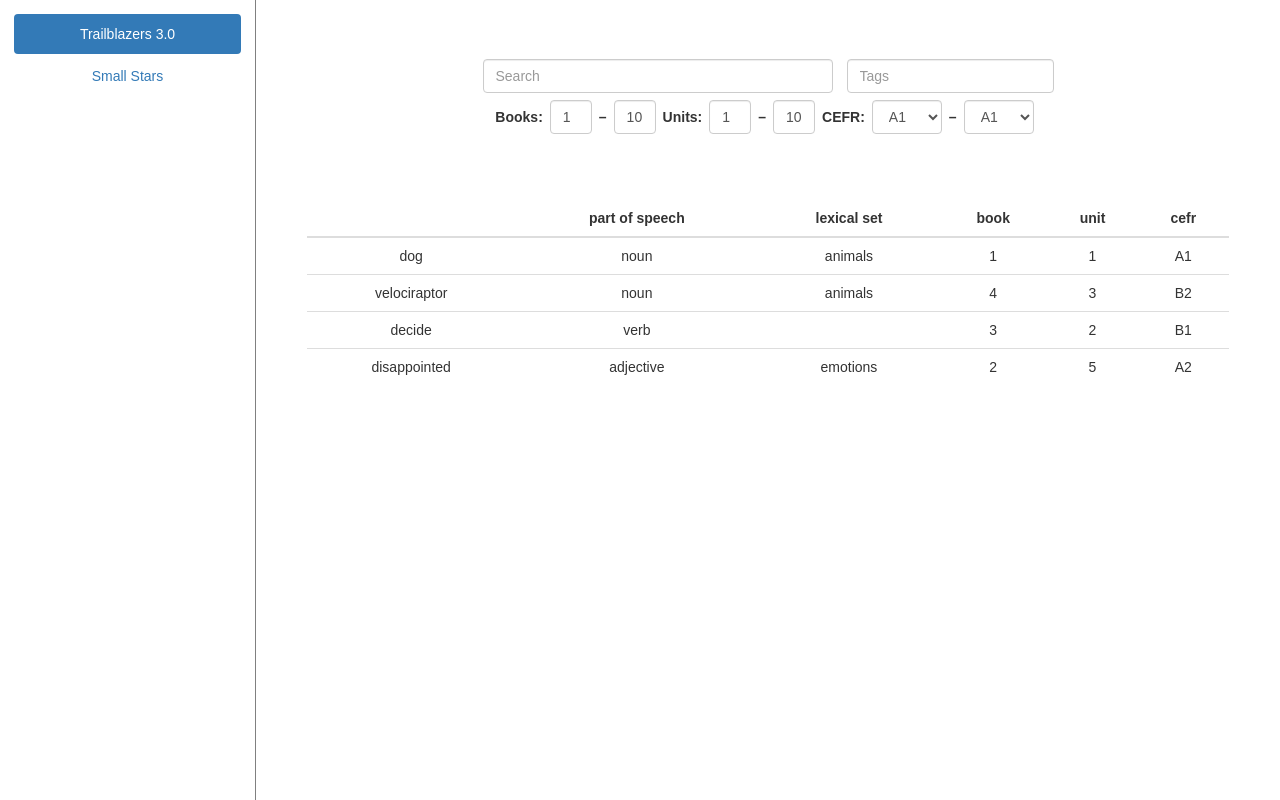
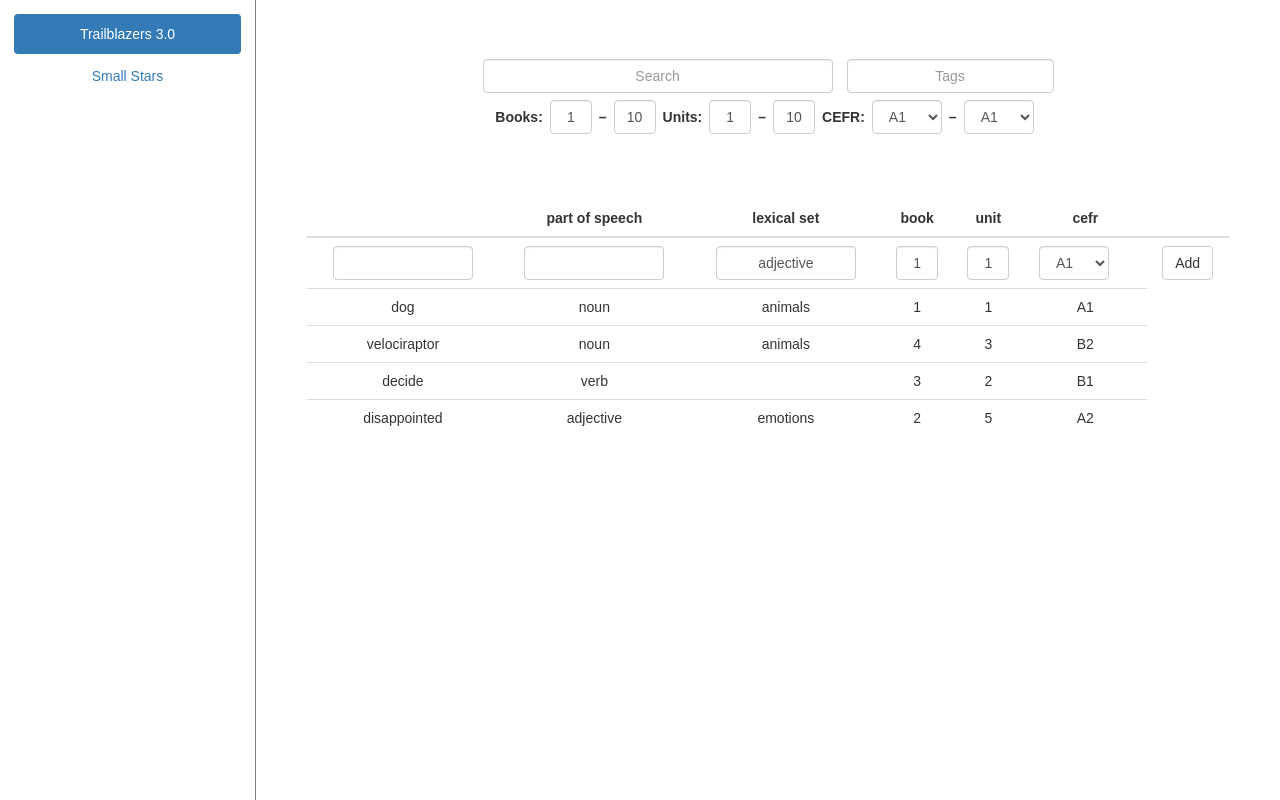
Before and after one commit to Jskobos/ef-vocabulary, a React (Create React App) app: page / in a window 1280 px wide. Built offline with nearby package versions, Linux system fonts and the light colour scheme.

Commit message:
Add initial vocab entry form

```diff
--- a/package.json
+++ b/package.json
@@ -5,7 +5,8 @@
   "dependencies": {
     "react": "^15.6.1",
     "react-bootstrap": "^0.31.1",
-    "react-dom": "^15.6.1"
+    "react-dom": "^15.6.1",
+    "underscore": "^1.8.3"
   },
   "devDependencies": {
     "react-scripts": "1.0.10"
--- a/src/Components/CefrSelect/CefrSelect.css
+++ b/src/Components/CefrSelect/CefrSelect.css
@@ -0,0 +1,3 @@
+.CefrSelect {
+  margin: none;
+}
--- a/src/Components/CefrSelect/CefrSelect.js
+++ b/src/Components/CefrSelect/CefrSelect.js
@@ -6,8 +6,9 @@ class CefrSelect extends Component {
   render() {
     return(
       <FormControl componentClass="select"
-        className="select-input"
+        className="CefrSelect select-input"
         onChange={this.props.onChange}>
+        value={this.props.value}>
         <option value="0">A1</option>
         <option value="1">A2</option>
         <option value="2">B1</option>
--- /dev/null
+++ b/src/Components/FormRow/FormRow.css
@@ -0,0 +1,13 @@
+input {
+  text-align: center;
+}
+
+input.row-input {
+  width: 3em;
+  margin: auto;
+}
+
+input.row-input-long {
+  width: 10em;
+  margin: auto;
+}
--- /dev/null
+++ b/src/Components/FormRow/FormRow.js
@@ -0,0 +1,68 @@
+import React, { Component } from 'react';
+import { Form, FormControl, Button } from 'react-bootstrap';
+import CefrSelect from '../CefrSelect/CefrSelect';
+import './FormRow.css';
+
+
+class FormRow extends Component {
+  constructor() {
+    super()
+    this.state = {
+      cefr: 1,
+      book: 1,
+      unit: 1,
+      part: 'adjective',
+      word: '',
+      set: ''
+    }
+    this.handleChange = this.handleChange.bind(this);
+    this.addVocabEntry = this.addVocabEntry.bind(this);
+  }
+
+  handleChange(e) {
+    const name = e.target.name;
+    switch(name) {
+      case 'word': this.setState({ word: e.target.value }); break;
+      case 'set' : this.setState({ set:  e.target.value }); break;
+      case 'part': this.setState({ part: e.target.value }); break;
+      case 'book': this.setState({ book: e.target.value }); break;
+      case 'unit': this.setState({ unit: e.target.value }); break;
+      case 'cefr': this.setState({ cefr: e.target.value }); break;
+      default: return;
+    }
+  }
+
+  addVocabEntry() {
+    const entry = {
+      word: this.state.word,
+      part: this.state.part,
+      set: this.state.set,
+      book: this.state.book,
+      unit: this.state.unit,
+      cefr: this.state.cefr
+    }
+    this.props.addVocabEntry(entry);
+    this.setState({
+      word:'',
+      set:''
+    })
+  }
+
+
+  render() {
+    return (
+      <tr className="FormRow">
+          <td><FormControl name="word" className="row-input-long" type="text" value={this.state.word} onChange={this.handleChange}/></td>
+          <td><FormControl name="set" className="row-input-long" type="text" value={this.state.set} onChange={this.handleChange}/></td>
+          <td><FormControl name="part" className="row-input-long" type="text" value={this.state.part} onChange={this.handleChange}/></td>
+          <td><FormControl name="book" className="row-input" type="text" value={this.state.book} onChange={this.handleChange}/></td>
+          <td><FormControl name="unit" className="row-input" type="text" value={this.state.unit} onChange={this.handleChange}/></td>
+          <td><CefrSelect onChange={this.handleChange} value={this.state.cefr}/></td>
+          <td><Button onClick={this.addVocabEntry}>Add</Button></td>
+      </tr>
+    )
+  }
+}
+
+
+export default FormRow;
--- a/src/Components/ResultBox/ResultBox.js
+++ b/src/Components/ResultBox/ResultBox.js
@@ -1,6 +1,7 @@
 import React, { Component } from 'react';
 import { Table } from 'react-bootstrap';
 import WordRow from '../WordRow/WordRow';
+import FormRow from '../FormRow/FormRow';
 import './ResultBox.css';
 
 class ResultBox extends Component {
@@ -40,9 +41,11 @@ class ResultBox extends Component {
               <th>book</th>
               <th>unit</th>
               <th>cefr</th>
+              <th></th>
             </tr>
           </thead>
           <tbody>
+            <FormRow addVocabEntry={this.props.addVocabEntry}/>
             {rows}
           </tbody>
         </Table>
--- a/src/Components/SearchBox/SearchBox.css
+++ b/src/Components/SearchBox/SearchBox.css
@@ -17,5 +17,5 @@ input.form-control.small-input {
 
 select.form-control.select-input {
   width: 5.0em;
-  margin: 0.5em;
+  margin: 0 0.5em;
 }
--- a/src/Components/SearchBox/SearchBox.js
+++ b/src/Components/SearchBox/SearchBox.js
@@ -1,6 +1,7 @@
 import React, { Component } from 'react';
 import { Grid, Row, Form, FormGroup, FormControl, ControlLabel } from 'react-bootstrap';
 import CefrSelect from '../CefrSelect/CefrSelect';
+import _ from 'underscore';
 import './SearchBox.css';
 
 class SearchBox extends Component {
--- a/src/Components/VocabBox/VocabBox.js
+++ b/src/Components/VocabBox/VocabBox.js
@@ -27,6 +27,7 @@ class VocabBox extends Component {
     this.setBooks        = this.setBooks.bind(this);
     this.setUnits        = this.setUnits.bind(this);
     this.setCefrRange    = this.setCefrRange.bind(this);
+    this.addVocabEntry   = this.addVocabEntry.bind(this);
   }
 
   handleTextInput(val) {
@@ -38,14 +39,12 @@ class VocabBox extends Component {
   }
 
   setBooks(min,max) {
-    if (min > max && max !== '') { max = min }
     this.setState({
       books: {min:min, max:max}
     })
   }
 
   setUnits(min,max) {
-    if (min > max && max !== '') { max = min }
     this.setState({
       units: {min:min, max:max}
     })
@@ -54,6 +53,14 @@ class VocabBox extends Component {
   setCefrRange(min,max) {
     this.setState({
       cefr: {min:min, max:max}
+    })
+  }
+
+  addVocabEntry(entry) {
+    let vocab = this.state.vocab.slice();
+    vocab.push(entry);
+    this.setState({
+      vocab:vocab
     })
   }
 
@@ -75,7 +82,8 @@ class VocabBox extends Component {
                    set={this.state.set}
                    books={this.state.books}
                    units={this.state.units}
-                   filterText={this.state.filterText}/>
+                   filterText={this.state.filterText}
+                   addVocabEntry={this.addVocabEntry}/>
       </div>
     )
   }
```
Also changed, not shown: 2 other files (tests, documents, lock files or other folders).
